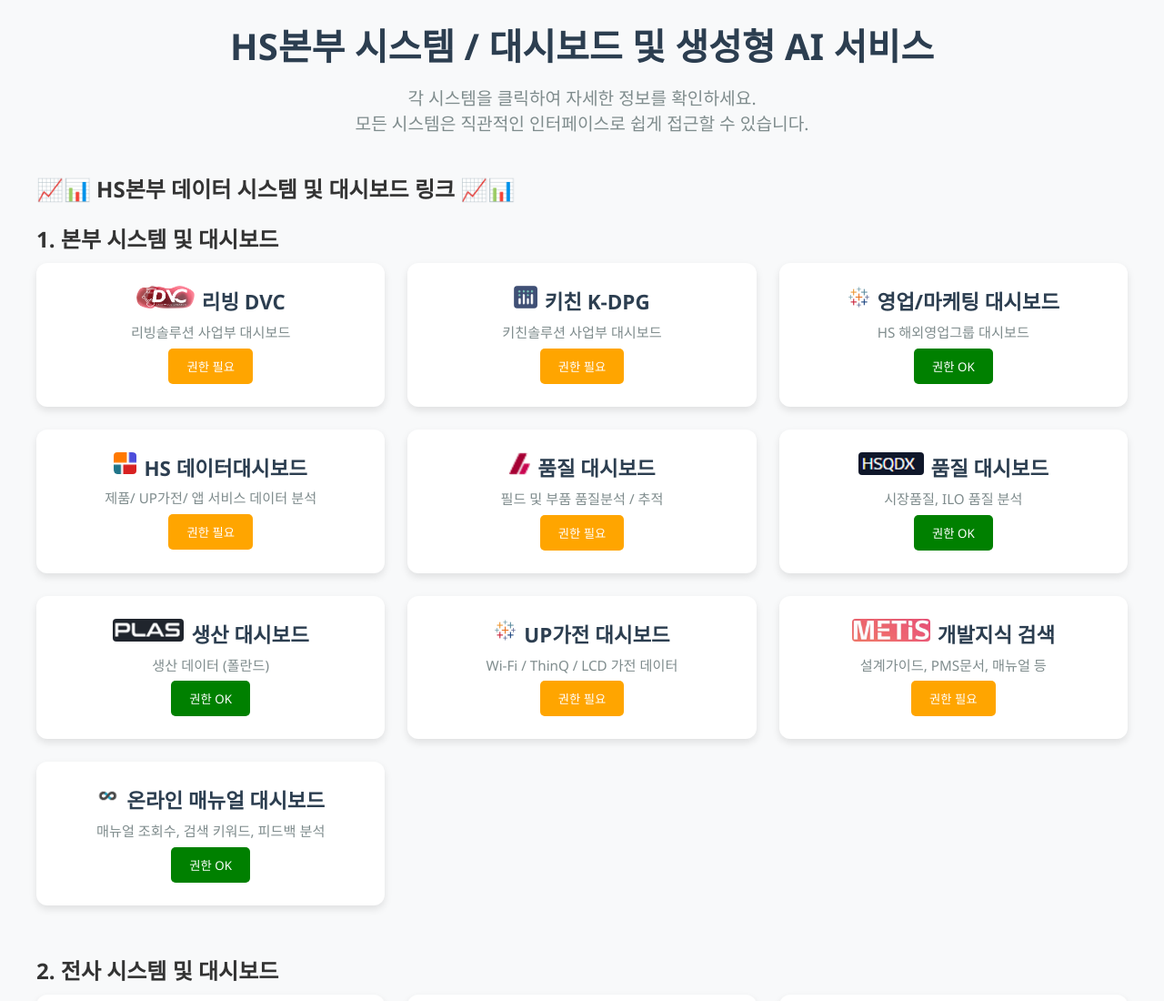
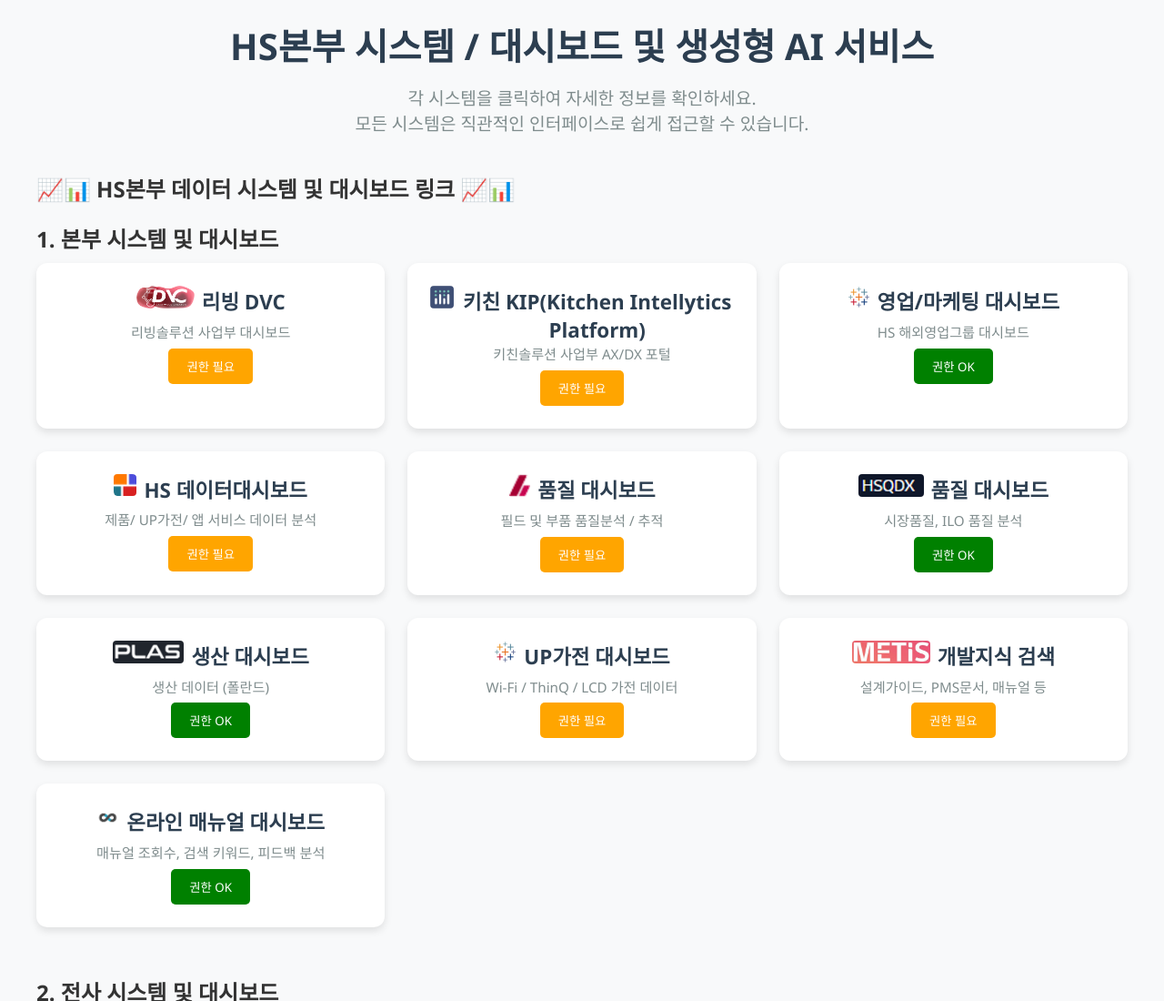
Before and after one commit to younggyoo/younggyoo.github.io, a plain HTML site: page index.html in a window 1280 px wide. Shown: the top 1100 px of the page at 91% size. Drawn offline with Linux system fonts and the light colour scheme.

Commit message:
Update index.html

```diff
--- a/index.html
+++ b/index.html
@@ -212,11 +212,11 @@
             </a>
 
             <!-- 시스템 2 -->
-            <a href="https://dpg.lge.com" class="system-button" target="_blank" >
+            <a href="http://kip.lge.com/" class="system-button" target="_blank" >
                 <h2 class="system-title">
 					<img src="https://github.com/younggyoo/younggyoo.github.io/blob/main/icon/Dash.png?raw=true" alt="Kitchen Solution" class="system-image" height="25">
-					키친 K-DPG</h2>
-                <p class="system-description">키친솔루션 사업부 대시보드</p>
+					키친 KIP(Kitchen Intellytics Platform)</h2>
+                <p class="system-description">키친솔루션 사업부 AX/DX 포털</p>
 				<button class="button orange">권한 필요</button>
             </a>
 
```
